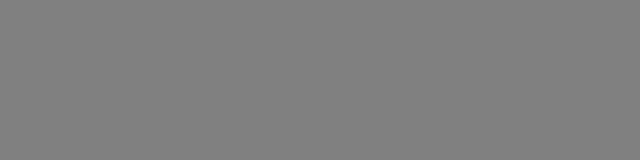
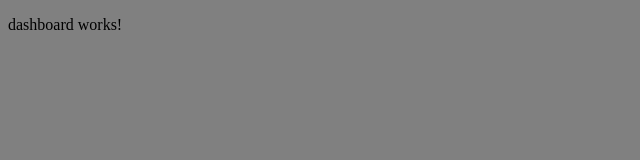
Before and after one commit to MilaMichailova/stock-ui, an Angular app: page /dashboard in a window 1280 px wide. Before the commit this address led to /. Shown: the top 160 px of the page, without its empty margins (0-640 px from the left). Built offline with nearby package versions, Linux system fonts and the light colour scheme.

Commit message:
init dashboard component add routing to dashboard

```diff
--- a/src/app/app-routing.module.ts
+++ b/src/app/app-routing.module.ts
@@ -2,11 +2,12 @@ import { NgModule } from '@angular/core';
 import { RouterModule, Routes } from '@angular/router';
 import { AppComponent } from './app.component';
 import { LoginFormComponent } from './authorization/components/login-form/login-form.component';
+import { DashboardComponent } from './feature/dashboard/components/dashboard/dashboard.component';
 
 const routes: Routes = [
   { path: '', component: AppComponent },
   { path: 'login', component: LoginFormComponent },
-  // { path: 'dashboard', component: LoginFormComponent },
+  { path: 'dashboard', component: DashboardComponent },
 ];
 
 @NgModule({
--- a/src/app/authorization/components/login-form/login-form.component.ts
+++ b/src/app/authorization/components/login-form/login-form.component.ts
@@ -42,8 +42,8 @@ export class LoginFormComponent {
   }
 
   public goHome() {
-    // this.router.navigate(['/dashboard']);
-    this.router.navigate(['']);
+    this.router.navigate(['/dashboard']);
+    // this.router.navigate(['']);
   }
 
   public login(): void {
--- /dev/null
+++ b/src/app/feature/dashboard/components/dashboard/dashboard.component.html
@@ -0,0 +1 @@
+<p>dashboard works!</p>
```
Also changed, not shown: src/app/feature/dashboard/components/dashboard/dashboard.component.ts (added, +10 -0 lines), src/app/feature/dashboard/dashboard.module.ts (added, +15 -0 lines), src/app/feature/dashboard/components/dashboard/dashboard.component.scss (added).
